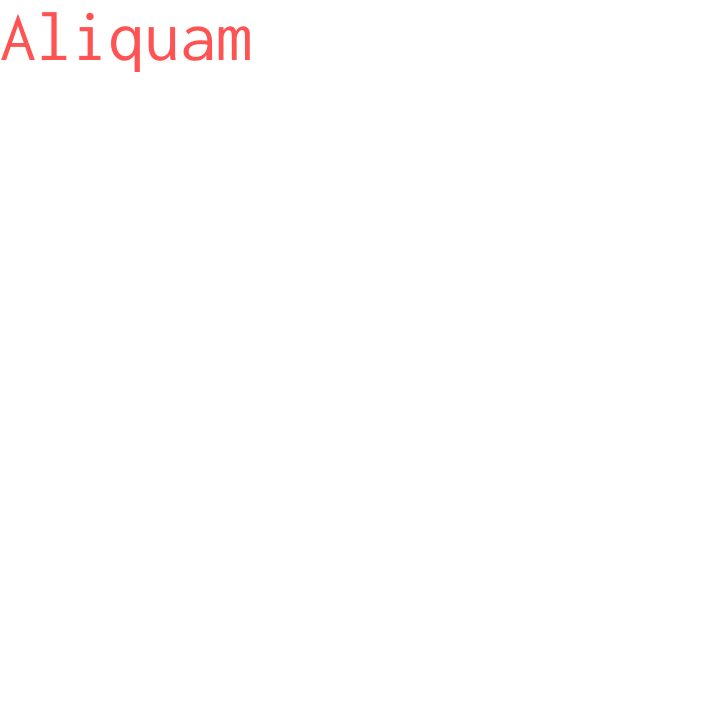
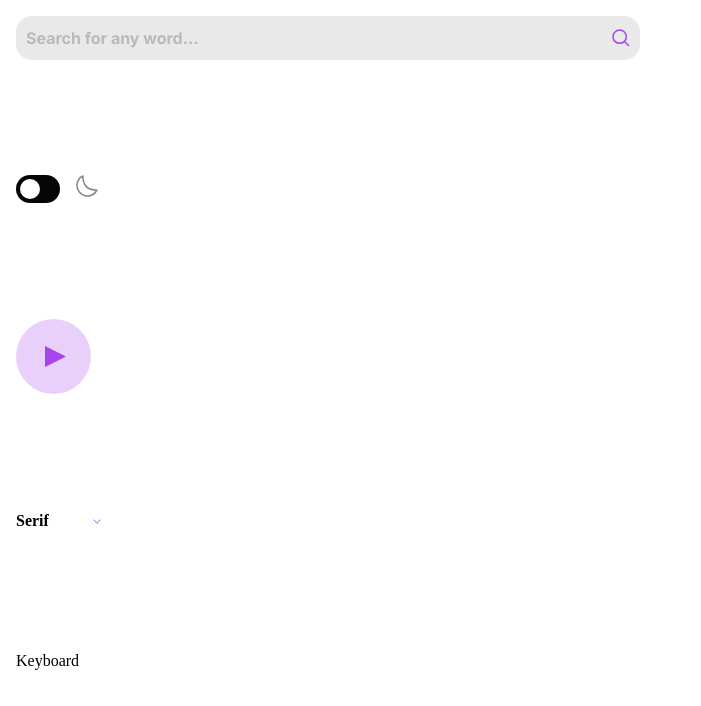
Before and after one commit to MaikoCode/dictionary-web-app, a React (Vite) app: page / in a window 1280 px wide. Shown: the top 706 px of the page, without its empty margins (0-701 px from the left). Built offline with nearby package versions, Linux system fonts and the light colour scheme.

Commit message:
components done

```diff
--- a/index.html
+++ b/index.html
@@ -8,6 +8,32 @@
     <link href="https://fonts.googleapis.com/css2?family=Inconsolata:wght@400;700&family=Inter:wght@400;700&family=Lora:wght@400;700&display=swap" rel="stylesheet">
     <meta name="viewport" content="width=device-width, initial-scale=1.0" />
     <title>Dictionnary</title>
+    <style>
+      .button-play:hover circle{
+        fill-opacity: 1;
+      }
+      .button-play:hover path{
+        fill: #FFFFFF;
+      }
+      .active-toggle path{
+        stroke: #A445ED;
+        /* fill: "#A445ED"; */
+      }
+
+      .custom-select {
+        appearance: none;
+        -webkit-appearance: none;
+        -moz-appearance: none;
+        background-image: url("./src/assets/images/icon-arrow-down.svg");
+        background-repeat: no-repeat;
+        background-position: right  center;
+        background-size: 8px;
+      }
+
+      .custom-select::-ms-expand {
+        display: none;
+      }
+    </style>
   </head>
   <body>
     <div id="root"></div>
--- a/src/App.jsx
+++ b/src/App.jsx
@@ -1,12 +1,22 @@
-
+import SearchInput from "./Components/SearchInput"
+import ToggleButton from "./Components/ToggleButton"
+import PlayButton from "./Components/PlayButton"
+import FontToggle from "./Components/FontToggle"
+import { ThemeContext } from "./context/ThemeContext"
+import { useContext } from "react"
 
 
 function App() {
 
-
+  const {font} = useContext(ThemeContext)
+  console.log(font)
   return (
-    <div className="App">
-      <h1 className='font-Mono text-7xl text-peach'>Aliquam</h1>
+    <div className="dark:bg-black-1 dark:text-white-4 h-screen grid p-4 gap-1">
+      <SearchInput />
+      <ToggleButton />
+      <PlayButton />
+      <FontToggle />
+      <h1>Keyboard</h1>
     </div>
   )
 }
--- /dev/null
+++ b/src/Components/FontToggle.jsx
@@ -0,0 +1,23 @@
+import React from 'react'
+import { useContext } from 'react'
+import { ThemeContext } from '../context/ThemeContext'
+
+export default function FontToggle() {
+
+  const {toggleFont} = useContext(ThemeContext)
+  const handleFontChange = (event) => {
+    toggleFont(event.target.value);
+  };
+  return (
+    <>
+       <form id="font">
+        <select className=" custom-select text-black dark:text-white-4 border-none outline-none font-bold bg-transparent pr-4" onChange={handleFontChange}>
+          <option className='text-white-4 bg-violet focus:bg-violet' value="Lora, serif">Serif</option>
+          <option className='text-white-4 bg-violet focus:bg-violet' value="Inter, sans-serif">Sans Serif</option>
+          <option className='text-white-4 bg-violet focus:bg-violet' value="Inconsolata, monospace">Mono</option>
+        </select>
+      </form>
+
+    </>
+  )
+}
--- /dev/null
+++ b/src/Components/PlayButton.jsx
@@ -0,0 +1,20 @@
+import PlayButtonIcon from ".././assets/images/icon-play.svg";
+
+export default function PlayButton() {
+  return (
+    <>
+           <svg xmlns="http://www.w3.org/2000/svg" width="75" height="75" viewBox="0 0 75 75" className="cursor-pointer button-play">
+            <g fill="#A445ED" fill-rule="evenodd">
+                <circle
+                cx="37.5"
+                cy="37.5"
+                r="37.5"
+                fill-opacity="0.25"
+                />
+                <path d="M29 27v21l21-10.5z" />
+            </g>
+            </svg>
+
+    </>
+  )
+}
--- /dev/null
+++ b/src/Components/SearchInput.jsx
@@ -0,0 +1,17 @@
+import React from 'react'
+import SearchIcon from ".././assets/images/icon-search.svg"
+
+export default function SearchInput() {
+  return (
+    <>
+        <form>
+          <div className='flex justify-between aligns-center sm:w-1/2 bg-white-2 dark:bg-black-2  rounded-[16px] px-2.5 py-3 focus-within:outline outline-offset-0 outline-violet'>
+                <input type="text" placeholder='Search for any word…' className='outline-none h-full w-full  bg-transparent font-Sanserif
+                 text-black-3 dark:text-white-4 font-bold placeholder:text-black-3 dark:placeholder:text-white-4 placeholder:font-bold placeholder:mix-blend-norml placeholder:opacity-25' />
+                <img src={SearchIcon} alt="search icon" className='cursor-pointer' />
+          </div>
+          <p className='hidden'>Whoops, can’t be empty…</p>
+        </form>
+    </>
+  )
+}
--- /dev/null
+++ b/src/Components/ToggleButton.jsx
@@ -0,0 +1,23 @@
+import { useState } from 'react';
+import React from 'react';
+import { useContext } from 'react';
+import { ThemeContext } from '../context/ThemeContext';
+
+export default function ToggleButton() {
+  // const [isToggle, setIsToggle] = useState(false);
+  const {toggleTheme, theme} = useContext(ThemeContext)
+
+  // const toggle = () => {
+  //   setIsToggle(!isToggle);
+  //   toggleTheme();
+  // }
+
+  return (
+    <>
+     <button onClick={toggleTheme} className='flex'>
+        <span className={`bg-black-1 w-11 h-7 rounded-full flex flex-shrink-0 items-center after:bg-white after:w-5 after:h-5 after:rounded-full p-1  ${theme ? 'bg-violet' : ''} ${theme ? 'after:translate-x-4 ease-in-out duration-300' : ''} after:duration-300 mr-4`}></span>
+        <svg xmlns="http://www.w3.org/2000/svg" width="22" height="22" viewBox="0 0 22 22" className={`${theme ? "active-toggle" : ""}`}><path fill="none" stroke="#838383" stroke-linecap="round" stroke-linejoin="round" stroke-width="1.5" d="M1 10.449a10.544 10.544 0 0 0 19.993 4.686C11.544 15.135 6.858 10.448 6.858 1A10.545 10.545 0 0 0 1 10.449Z"/></svg>
+     </button>
+    </>
+  );
+}
--- /dev/null
+++ b/src/context/ThemeContext.jsx
@@ -0,0 +1,35 @@
+import { createContext, useState } from "react";
+
+export const ThemeContext = createContext();
+
+const ThemeContextProvider = props => {
+    const [theme, setTheme] = useState(window.matchMedia('(prefers-color-scheme: dark)').matches);
+    const [font, setFont] = useState("Serif");
+
+
+    const toggleFont = (fontFamily) => {
+        setFont(fontFamily)
+    }
+
+    const toggleTheme = () =>{
+        setTheme(!theme)
+    }
+
+
+    document.body.style.fontFamily = font;
+
+    if(theme){
+        document.body.classList.add('dark');
+    }else{
+        document.body.classList.remove('dark');
+    }
+
+    return (
+        <ThemeContext.Provider value={{toggleTheme, theme, font, toggleFont}}>
+            {props.children}
+        </ThemeContext.Provider>
+    )
+
+}
+
+export default ThemeContextProvider;
--- a/src/main.jsx
+++ b/src/main.jsx
@@ -2,7 +2,11 @@ import React from 'react'
 import ReactDOM from 'react-dom/client'
 import App from './App'
 import './index.css'
+import ThemeContextProvider from './context/ThemeContext'
 
 ReactDOM.createRoot(document.getElementById('root')).render(
-    <App />
+    <ThemeContextProvider>
+        <App />
+    </ThemeContextProvider>
+
 )
--- a/tailwind.config.cjs
+++ b/tailwind.config.cjs
@@ -1,5 +1,6 @@
 /** @type {import('tailwindcss').Config} */
 module.exports = {
+  darkMode: 'class',
   content: ["./index.html", "./src/**/*.{js,jsx}"],
   theme: {
     extend: {
```
Also changed, not shown: src/App.css (added).
